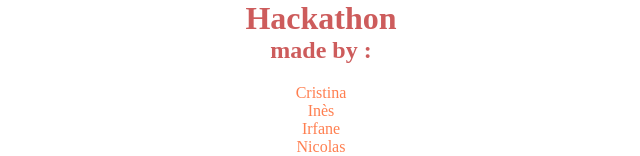
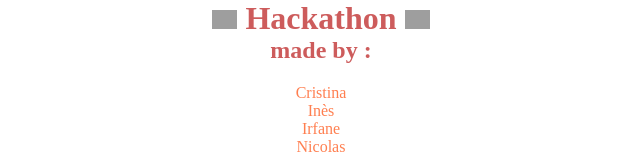
Before and after one commit to rkadihcar/hackathon, a plain HTML site: page index.html in a window 1280 px wide. Shown: the top 156 px of the page, without its empty margins (319-959 px from the left). Drawn offline with Linux system fonts and the light colour scheme; grey boxes are pictures that could not be loaded.

Commit message:
ajout img mario sur h1

```diff
--- a/index.html
+++ b/index.html
@@ -7,7 +7,8 @@
 
 </head>
 <body>
-    <h1>Hackathon</h1>
+    <h1><img src="https://encrypted-tbn0.gstatic.com/images?q=tbn:ANd9GcQHCj8MsONzwXOOV7phS0BQC_Qa4Nu-YsQ4pLs4CFwB5YRd4KyZncNicajoDTA&usqp=CAc" width="25" alt=""> Hackathon
+   <img src="https://encrypted-tbn0.gstatic.com/images?q=tbn:ANd9GcQHCj8MsONzwXOOV7phS0BQC_Qa4Nu-YsQ4pLs4CFwB5YRd4KyZncNicajoDTA&usqp=CAc" width="25" alt=""></h1>
    <h2>made by :</h2>
        <p>  Cristina <br>
         Inès <br>
```
